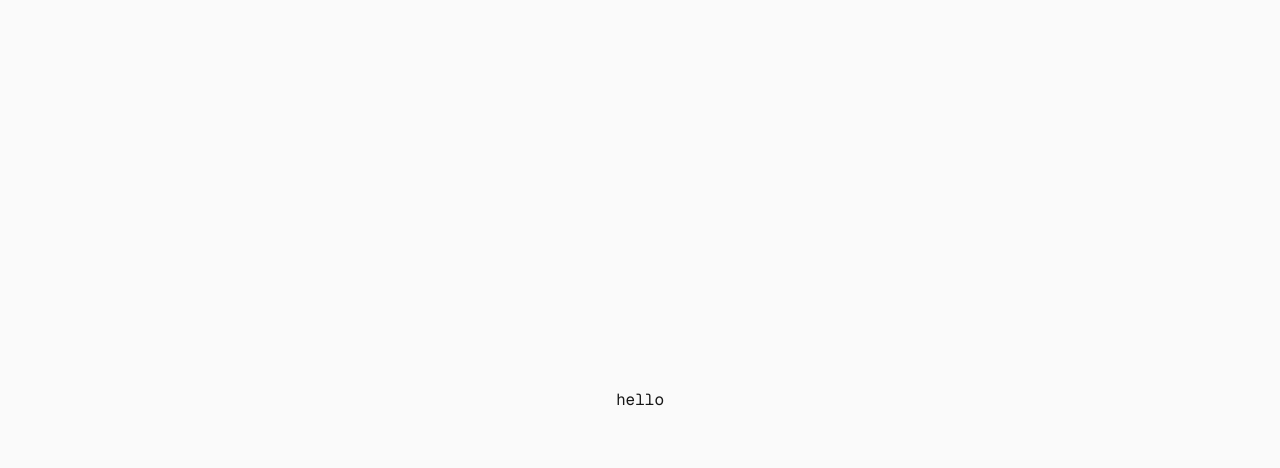
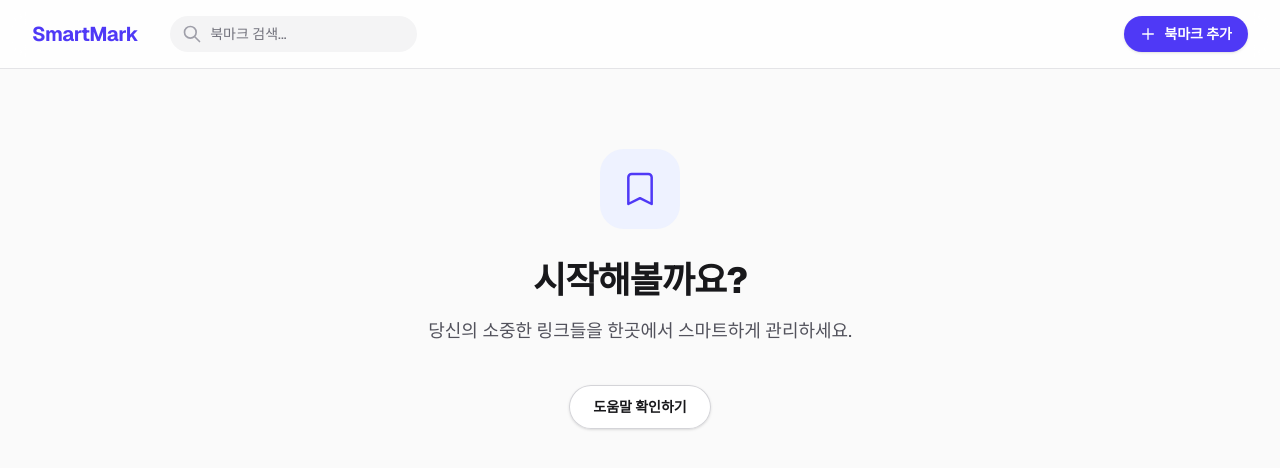
Before and after one commit to sohee-an/smart-bookmark-app, a Next.js app: page / in a window 1280 px wide. Shown: the top 468 px of the page. Built offline with nearby package versions, Linux system fonts and the light colour scheme.

Commit message:
feat: 레이아웃과 main 페이지 구현

```diff
--- /dev/null
+++ b/src/components/layout/Header.tsx
@@ -0,0 +1,63 @@
+import React from 'react';
+import { Input } from '../ui/Input';
+
+const SearchIcon = () => (
+  <svg className="h-5 w-5" fill="none" viewBox="0 0 24 24" stroke="currentColor">
+    <path strokeLinecap="round" strokeLinejoin="round" strokeWidth={2} d="M21 21l-6-6m2-5a7 7 0 11-14 0 7 7 0 0114 0z" />
+  </svg>
+);
+
+const PlusIcon = () => (
+  <svg className="h-4 w-4" fill="none" viewBox="0 0 24 24" stroke="currentColor">
+    <path strokeLinecap="round" strokeLinejoin="round" strokeWidth={2} d="M12 4v16m8-8H4" />
+  </svg>
+);
+
+export const Header = () => {
+  return (
+    <header className="sticky top-0 z-50 border-b border-zinc-200 bg-white/80 backdrop-blur-md dark:border-zinc-800 dark:bg-black/80">
+      <nav className="mx-auto flex max-w-7xl items-center justify-between px-4 py-4 sm:px-6 lg:px-8" aria-label="Global">
+        <div className="flex items-center gap-8">
+          <a href="/" className="flex items-center gap-2 group">
+            <h1 className="text-xl font-bold tracking-tight text-indigo-600 dark:text-indigo-400 group-hover:opacity-80 transition-opacity">
+              SmartMark
+            </h1>
+          </a>
+
+          {/* Search Area - Desktop */}
+          <form role="search" className="hidden md:block" onSubmit={(e) => e.preventDefault()}>
+            <Input
+              label="북마크 검색"
+              icon={<SearchIcon />}
+              placeholder="북마크 검색..."
+              className="w-80"
+              type="search"
+            />
+          </form>
+        </div>
+
+        <div className="flex items-center gap-3">
+          <button
+            type="button"
+            className="flex items-center gap-2 rounded-full bg-indigo-600 px-4 py-2 text-sm font-semibold text-white shadow-sm transition-all hover:bg-indigo-500 focus:outline-none focus:ring-2 focus:ring-indigo-500 focus:ring-offset-2 active:scale-95 dark:bg-indigo-500 dark:hover:bg-indigo-400"
+          >
+            <PlusIcon />
+            <span>북마크 추가</span>
+          </button>
+        </div>
+      </nav>
+
+      {/* Search Area - Mobile */}
+      <div className="border-t border-zinc-100 p-4 md:hidden dark:border-zinc-800">
+        <form role="search" onSubmit={(e) => e.preventDefault()}>
+          <Input
+            label="북마크 검색"
+            icon={<SearchIcon />}
+            placeholder="북마크 검색..."
+            type="search"
+          />
+        </form>
+      </div>
+    </header>
+  );
+};
--- /dev/null
+++ b/src/components/ui/Input.tsx
@@ -0,0 +1,45 @@
+import React, { InputHTMLAttributes, useId } from 'react';
+
+interface InputProps extends InputHTMLAttributes<HTMLInputElement> {
+  icon?: React.ReactNode;
+  label?: string;
+  hideLabel?: boolean;
+}
+
+export const Input = ({ icon, label, hideLabel = true, className = '', ...props }: InputProps) => {
+  const id = useId();
+
+  return (
+    <div className="relative w-full">
+      {label && (
+        <label
+          htmlFor={id}
+          className={hideLabel ? 'sr-only' : 'block text-sm font-medium text-zinc-700 dark:text-zinc-300 mb-1'}
+        >
+          {label}
+        </label>
+      )}
+      <div className="relative">
+        {icon && (
+          <div className="pointer-events-none absolute inset-y-0 left-0 flex items-center pl-3 text-zinc-400 dark:text-zinc-500">
+            {icon}
+          </div>
+        )}
+        <input
+          id={id}
+          {...props}
+          className={`
+            block w-full rounded-full border-0
+            bg-zinc-100 py-2 ${icon ? 'pl-10' : 'pl-4'} pr-4
+            text-sm text-zinc-900 placeholder-zinc-500
+            transition-all outline-none
+            focus:bg-white focus:ring-2 focus:ring-indigo-500
+            dark:bg-zinc-800 dark:text-zinc-100 dark:placeholder-zinc-400
+            dark:focus:bg-zinc-900 dark:focus:ring-indigo-400
+            ${className}
+          `}
+        />
+      </div>
+    </div>
+  );
+};
--- a/src/pages/index.tsx
+++ b/src/pages/index.tsx
@@ -1,4 +1,6 @@
 import { Geist, Geist_Mono } from "next/font/google";
+import Head from "next/head";
+import { Header } from "@/components/layout/Header";
 
 const geistSans = Geist({
   variable: "--font-geist-sans",
@@ -12,10 +14,37 @@ const geistMono = Geist_Mono({
 
 export default function Home() {
   return (
-    <div
-      className={`${geistSans.className} ${geistMono.className} flex min-h-screen items-center justify-center bg-zinc-50 font-sans dark:bg-black`}
-    >
-      <main>hello</main>
+    <div className={`${geistSans.variable} ${geistMono.variable} min-h-screen bg-zinc-50 font-sans text-zinc-900 selection:bg-indigo-100 selection:text-indigo-700 dark:bg-zinc-950 dark:text-zinc-100 dark:selection:bg-indigo-900 dark:selection:text-indigo-200`}>
+      <Head>
+        <title>SmartMark - 스마트 북마크 관리</title>
+      </Head>
+
+      <Header />
+
+      {/* Main Content */}
+      <main className="mx-auto max-w-7xl px-4 py-20 sm:px-6 lg:px-8">
+        <section className="text-center" aria-labelledby="empty-state-title">
+          <div className="inline-flex h-20 w-20 items-center justify-center rounded-3xl bg-indigo-50 text-indigo-600 mb-8 dark:bg-indigo-950/50 dark:text-indigo-400">
+            <svg className="h-10 w-10" fill="none" viewBox="0 0 24 24" stroke="currentColor" aria-hidden="true">
+              <path strokeLinecap="round" strokeLinejoin="round" strokeWidth={1.5} d="M5 5a2 2 0 012-2h10a2 2 0 012 2v16l-7-3.5L5 21V5z" />
+            </svg>
+          </div>
+          <h2 id="empty-state-title" className="text-3xl font-extrabold tracking-tight text-zinc-900 sm:text-4xl dark:text-white">
+            시작해볼까요?
+          </h2>
+          <p className="mt-4 text-lg text-zinc-600 dark:text-zinc-400">
+            당신의 소중한 링크들을 한곳에서 스마트하게 관리하세요.
+          </p>
+          <div className="mt-10">
+            <button
+              type="button"
+              className="rounded-full bg-white px-6 py-3 text-sm font-semibold text-zinc-900 shadow-sm ring-1 ring-inset ring-zinc-300 hover:bg-zinc-50 dark:bg-zinc-900 dark:text-zinc-100 dark:ring-zinc-700 dark:hover:bg-zinc-800 transition-all"
+            >
+              도움말 확인하기
+            </button>
+          </div>
+        </section>
+      </main>
     </div>
   );
 }
```
